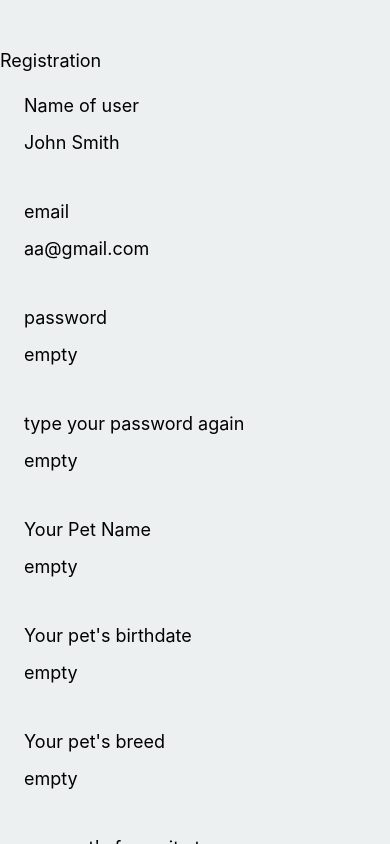
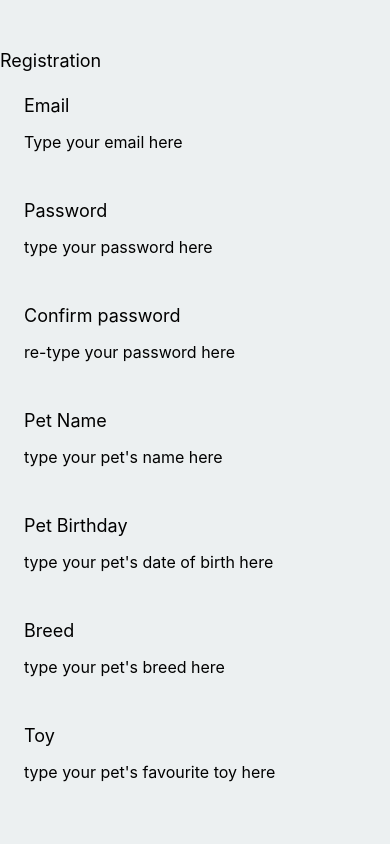
Before and after one commit to Dango3010/Woof_Instagram, a React Native app: screen / in a window 390 px wide. Built offline with nearby package versions, Linux system fonts and the light colour scheme.

Commit message:
move states up to App()

```diff
--- a/App.js
+++ b/App.js
@@ -1,53 +1,118 @@
-import { StatusBar } from 'expo-status-bar';
-import { StyleSheet, Text, View, ScrollView } from 'react-native';
-import Input from './src/components/Form';
+import React, {useState} from 'react';
+import { View, Text, TextInput, ScrollView } from 'react-native';
+import { Button } from 'react-native-web';
+// import Input from './src/components/Form';
 
 export default function App() {
+  const [input, setInput] = useState({
+    email: '',
+    password: '',
+    petName: '',
+    petBirthDate: '',
+    breed: '',
+    favouriteToy: ''
+  });
+
   return (
-    <View style={{ flex: 1, justifyContent: 'center', backgroundColor: '#ecf0f1'}}>
+    <ScrollView style={{backgroundColor: '#ecf0f1'}}>
       <Text style={{fontSize: 18, marginTop: 50}}>Registration</Text>
-      <ScrollView>
-        <Input
-          title='Name of user'
-          placeholder='John Smith'
-          dataKey='userName'
+      <View style={{flex: 1, justifyContent: 'center'}}>
+        <InputWithLabel
+          label='Email'
+          placeholder='Type your email here'
+          value={input.email}
+          onChangeText={text => {
+            setInput(prev => ({
+              ...prev,
+              email : text
+            }))
+          }}
         />
-        <Input
-          title='email'
-          placeholder="aa@gmail.com"
-          dataKey='email'
+        <InputWithLabel
+          label='Password'
+          placeholder="type your password here"
+          value={input.password}
+          onChangeText={text => {
+            setInput(prev => ({
+              ...prev,
+              password : text
+            }))
+          }}
+          secureTextEntry
         />
-        <Input
-          title='password'
-          placeholder='empty'
-          dataKey='password'
+        <InputWithLabel
+          label='Confirm password'
+          placeholder='re-type your password here'
+          onSubmitEditing={(e) => confirmPassword(e.nativeEvent.text, input.password)}
+          secureTextEntry
         />
-        <Input
-          title='type your password again'
-          placeholder='empty'
-          dataKey='passwordAgain'
+        <InputWithLabel
+          label='Pet Name'
+          value={input.petName}
+          placeholder="type your pet's name here"
+          onChangeText={text => {
+            setInput(prev => ({
+              ...prev,
+              petName : text
+            }))
+          }}
         />
-        <Input
-          title='Your Pet Name'
-          placeholder='empty'
-          dataKey='petName'
+        <InputWithLabel
+          label='Pet Birthday'
+          value={input.petBirthDate}
+          placeholder="type your pet's date of birth here"
+          onChangeText={text => {
+            setInput(prev => ({
+              ...prev,
+              petBirthDate : text
+            }))
+          }}
         />
-        <Input
-          title="Your pet's birthdate"
-          placeholder='empty'
-          dataKey='petBirthDate'
+        <InputWithLabel
+          label='Breed'
+          placeholder="type your pet's breed here"
+          value={input.breed}
+          onChangeText={text => {
+            setInput(prev => ({
+              ...prev,
+              breed : text
+            }))
+          }}
         />
-        <Input
-          title="Your pet's breed"
-          placeholder='empty'
-          dataKey='breed'
+        <InputWithLabel
+          label='Toy'
+          placeholder="type your pet's favourite toy here"
+          value={input.favouriteToy}
+          onChangeText={text => {
+            setInput(prev => ({
+              ...prev,
+              favouriteToy : text
+            }))
+          }}
         />
-        <Input
-          title="your pet's favourite toy"
-          placeholder='empty'
-          dataKey='FavouriteToy'
-        />
-      </ScrollView>
+      </View>
+    </ScrollView>
+  );
+};
+
+function confirmPassword (confirmPass, originalPassword) {
+  confirmPass === originalPassword
+  ? true
+  : alert("Passwords do not match, please try again.");
+};
+
+export function InputWithLabel (props) {
+  return (
+    <View style={{padding: 16}}>
+      <Text style={{padding: 8, fontSize: 18}}>{props.label}</Text>
+      <TextInput
+        style={{padding: 8, fontSize: 16}}
+        value={props.value}
+        secureTextEntry={props.secureTextEntry}
+        placeholder={props.placeholder}
+        onChangeText={props.onChangeText}
+        onSubmitEditing={props.onSubmitEditing}
+      />
     </View>
   );
-}
+};
--- a/src/components/Form.js
+++ /dev/null
@@ -1,38 +0,0 @@
-import React, {useState} from 'react';
-import { View, Text, TextInput, ScrollView } from 'react-native';
-import { Button } from 'react-native-web';
-
-export default function Input (props) {
-  const [data, setData] = useState({
-    userName: '',
-    email: '',
-    password: '',
-    passwordAgain: '',
-    petName: '',
-    petBirthDate: '',
-    breed: '',
-    FavouriteToy: ''
-  });
-
-  return (
-    <View style={{padding: 16}}>
-      <Text style={{padding: 8, fontSize: 18}}>
-      {data.userName
-      ? `Hi! ${data.userName}`
-      : props.title}
-      </Text>
-      <TextInput
-        style={{padding: 8, fontSize: 18}}
-        value={data[props.dataKey]}
-        secureTextEntry={props.dataKey === 'password' || props.dataKey === 'passwordAgain'}
-        placeholder={props.placeholder}
-        onChangeText={text => {
-          setData(prev => ({
-            ...prev,
-            [props.dataKey] : text
-          }))
-        }}
-      />
-    </View>
-  )
-}
```
